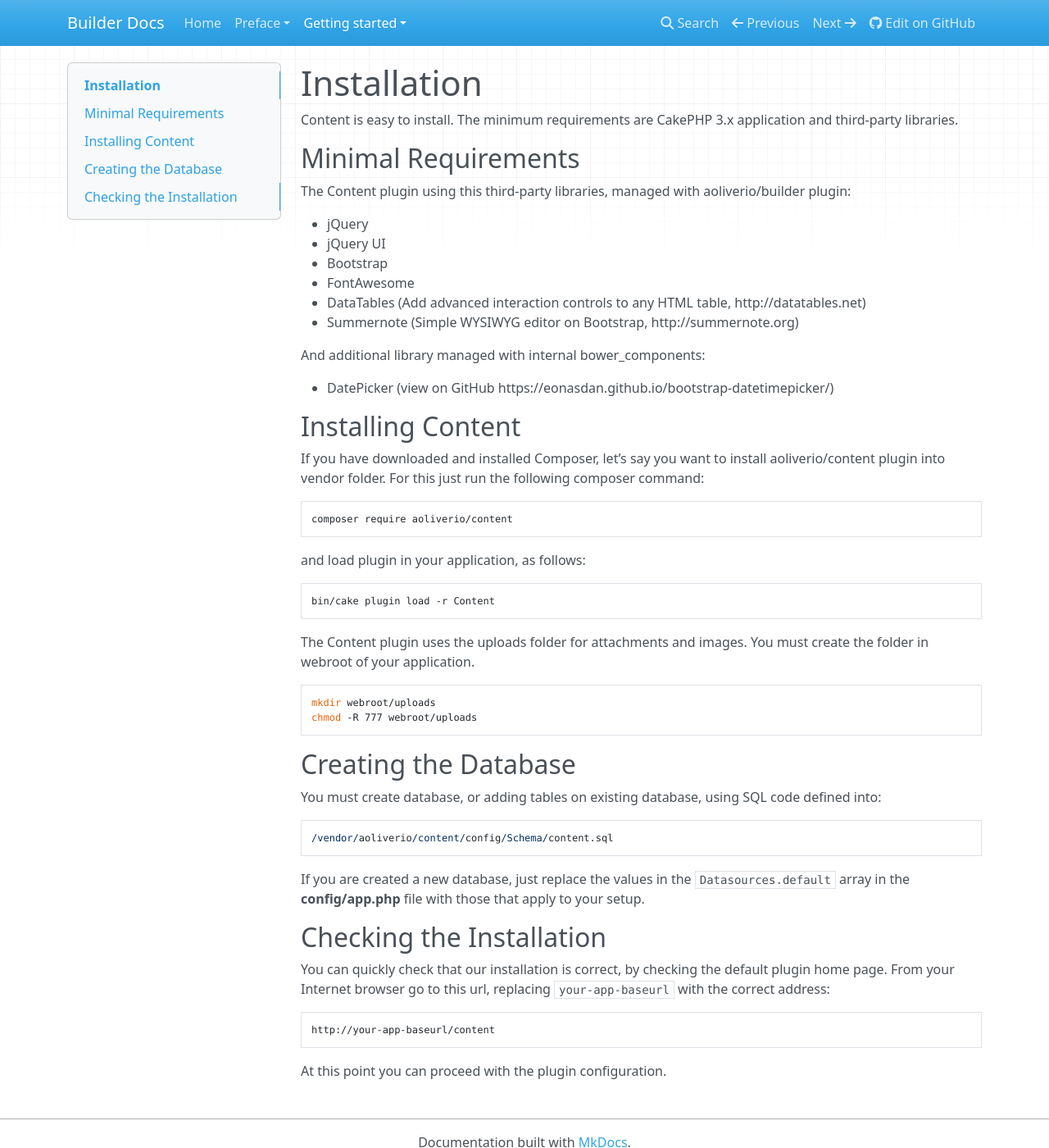
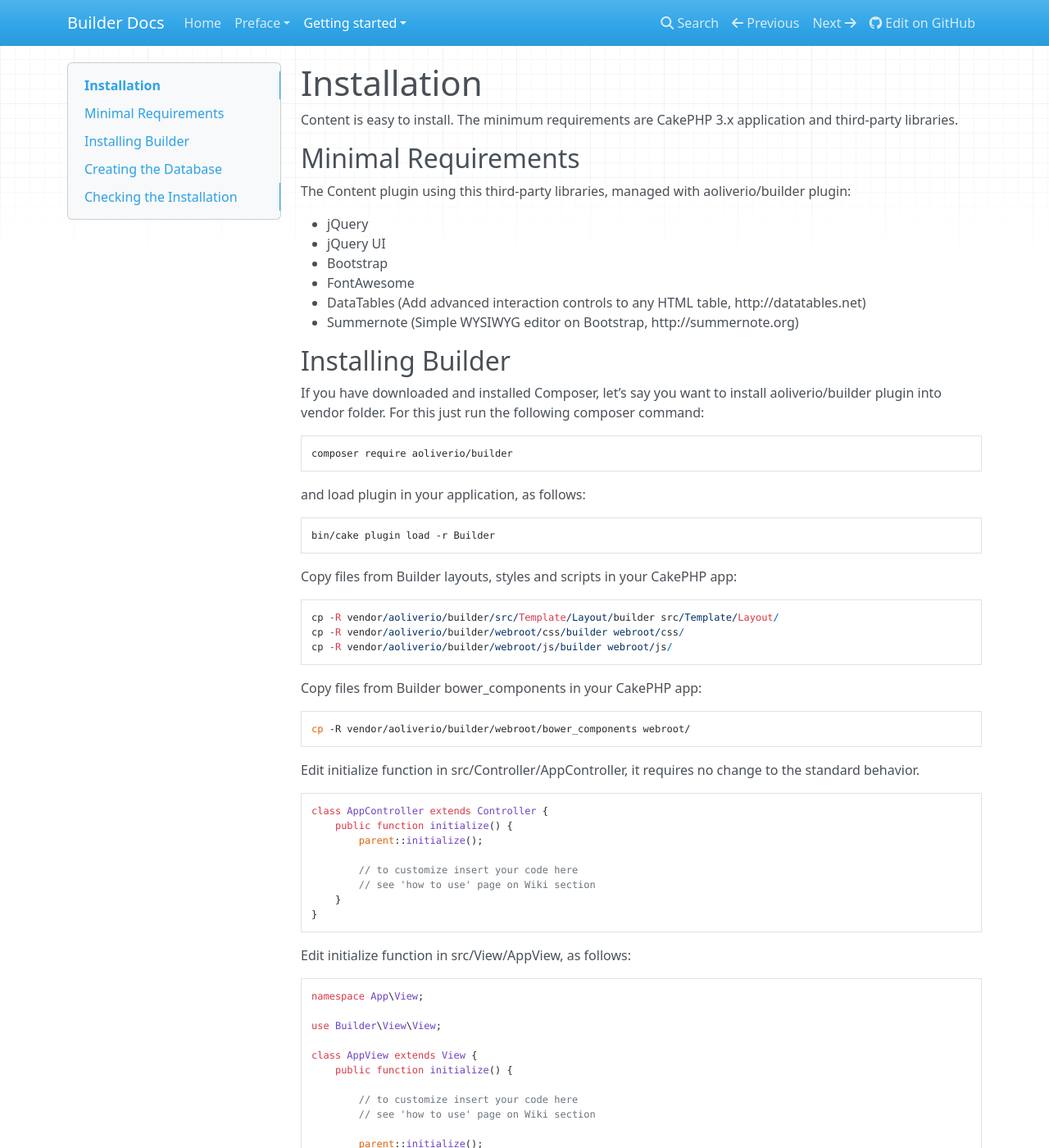
Before and after one commit to aoliverio/builder, an MkDocs documentation site: the page built from docs/installation.md, in a window 1280 px wide and 1400 px high. Shown: the whole window at 82% size. Built offline with MkDocs 1.6.1, drawn with Linux system fonts in a browser that asks for light colours; nearby versions of some CDN libraries; old or Windows-style settings are respelled for this version of MkDocs; some of the changed text lies outside the part shown.

Commit message:
Modified installation.md docs

````diff
--- a/docs/installation.md
+++ b/docs/installation.md
@@ -13,31 +13,60 @@ The Content plugin using this third-party libraries, managed with aoliverio/buil
 - DataTables (Add advanced interaction controls to any HTML table, http://datatables.net)
 - Summernote (Simple WYSIWYG editor on Bootstrap, http://summernote.org)
 
-And additional library managed with internal bower_components:
+## Installing Builder
 
-- DatePicker (view on GitHub https://eonasdan.github.io/bootstrap-datetimepicker/)
-
-## Installing Content
-
-If you have downloaded and installed Composer, let’s say you want to install aoliverio/content
+If you have downloaded and installed Composer, let’s say you want to install aoliverio/builder
 plugin into vendor folder. For this just run the following composer command:
 
 ```
-composer require aoliverio/content
+composer require aoliverio/builder
 ```
 
 and load plugin in your application, as follows:
 
 ```
-bin/cake plugin load -r Content
+bin/cake plugin load -r Builder
 ```
 
-The Content plugin uses the uploads folder for attachments and images.
-You must create the folder in webroot of your application.
+Copy files from Builder layouts, styles and scripts in your CakePHP app:
+```
+cp -R vendor/aoliverio/builder/src/Template/Layout/builder src/Template/Layout/
+cp -R vendor/aoliverio/builder/webroot/css/builder webroot/css/
+cp -R vendor/aoliverio/builder/webroot/js/builder webroot/js/
+```
 
+Copy files from Builder bower_components in your CakePHP app:
 ```
-mkdir webroot/uploads
-chmod -R 777 webroot/uploads
+cp -R vendor/aoliverio/builder/webroot/bower_components webroot/
+```
+
+Edit initialize function in src/Controller/AppController, it requires no change to the standard behavior.
+```php
+class AppController extends Controller {
+    public function initialize() {
+        parent::initialize();
+
+        // to customize insert your code here
+        // see 'how to use' page on Wiki section
+    }
+}
+```
+
+Edit initialize function in src/View/AppView, as follows:
+```php
+namespace App\View;
+
+use Builder\View\View;
+
+class AppView extends View {
+    public function initialize() {
+
+        // to customize insert your code here
+        // see 'how to use' page on Wiki section
+
+        parent::initialize();
+    }
+}
 ```
 
 ## Creating the Database
@@ -45,7 +74,7 @@ chmod -R 777 webroot/uploads
 You must create database, or adding tables on existing database, using SQL code defined into:
 
 ```
-/vendor/aoliverio/content/config/Schema/content.sql
+/vendor/aoliverio/builder/config/Schema/builder.sql
 ```
 
 If you are created a new database, just replace the values in the `Datasources.default` array in the
@@ -57,7 +86,7 @@ You can quickly check that our installation is correct, by checking the default
 From your Internet browser go to this url, replacing `your-app-baseurl` with the correct address:
 
 ```
-http://your-app-baseurl/content
+http://your-app-baseurl/builder
 ```
 
 At this point you can proceed with the plugin configuration.
````
